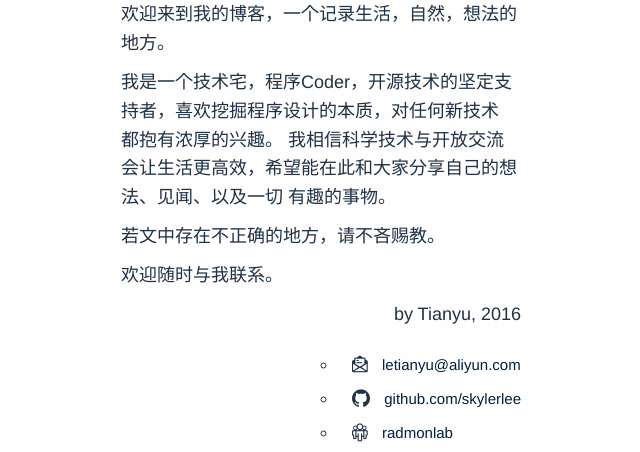
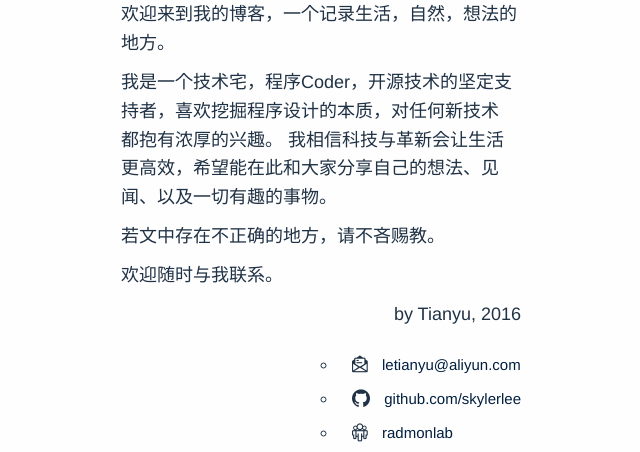
Before and after one commit to radonlab/papery, a Flask app: page /about in a window 1280 px wide. Shown: the part 141-593 px from the top of the page, without its empty margins (319-959 px from the left). Run offline with Flask 2, Linux system fonts and the light colour scheme; some libraries are stand-ins or nearby versions.

Commit message:
Changed site about page

```diff
--- a/papery/templates/site/about.html
+++ b/papery/templates/site/about.html
@@ -37,8 +37,7 @@
       <p>欢迎来到我的博客，一个记录生活，自然，想法的地方。</p>
       <p>我是一个技术宅，程序Coder，开源技术的坚定支持者，喜欢挖掘程序设计的本质，对任何新技术
         都抱有浓厚的兴趣。
-        我相信科学技术与开放交流会让生活更高效，希望能在此和大家分享自己的想法、见闻、以及一切
-        有趣的事物。
+        我相信科技与革新会让生活更高效，希望能在此和大家分享自己的想法、见闻、以及一切有趣的事物。
       </p>
       <p>若文中存在不正确的地方，请不吝赐教。</p>
       <p>欢迎随时与我联系。</p>
```
